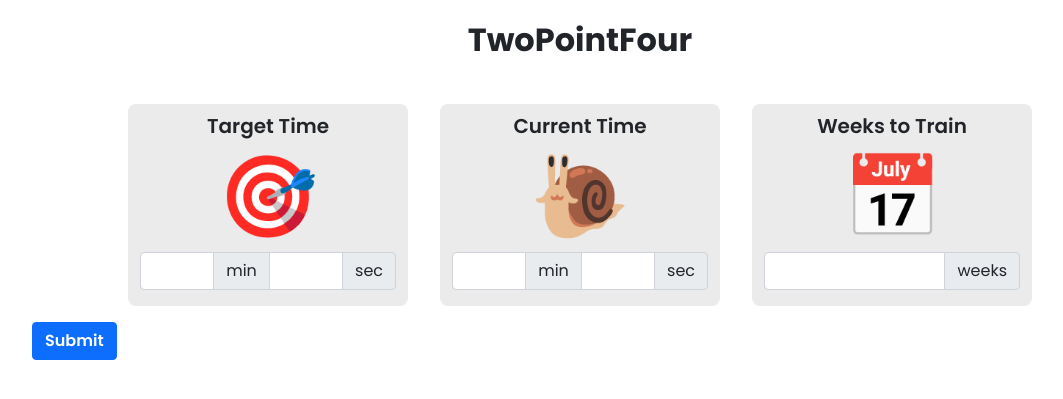
After one commit to TwoPointFour/Run_App, a PHP site: page /suggest.html in a window 1280 px wide. The commit adds this page. Shown: the top 399 px of the page, without its empty margins (60-1123 px from the left). Run offline with PHP 8.4, Linux system fonts and the light colour scheme; some web fonts are replaced.

Commit message:
Merge branch 'master' of https://github.com/TwoPointFour/Run_App into master
Co-authored-by: parth-io <parth-io@users.noreply.github.com>

```diff
--- a/src/master.css
+++ b/src/master.css
@@ -175,3 +175,27 @@ h6,
   font-size: 1rem;
   color: rgb(69, 144, 253);
 }
+
+/* Suggest Page */
+
+.inputContainer {
+  max-width: 70rem;
+}
+
+.inputCard {
+  background-color: #aaaaaa3d;
+  border-radius: 8px;
+  margin: 1rem;
+}
+
+.inputCardTitle {
+  text-align: center;
+  margin-top: 10px;
+  margin-bottom: 10px;
+  font-weight: 600;
+}
+
+.inputCardEmoji {
+  font-size: 5rem;
+  text-align: center;
+}
--- a/src/suggest.js
+++ b/src/suggest.js
@@ -1,64 +1,92 @@
+// import getUser from "./main.js";
+
 const getPace = (time) => {
   return 2400 / time;
-}
+};
 
 const getTargetPace = (targetTime) => getPace(parseInt(targetTime));
 const getCurrentPace = (currentTime) => getPace(parseInt(currentTime));
 
 const deltaDifficultyPerWeek = (info) => {
-    return (((Math.exp(getTargetPace(info.targetTime)) / Math.exp(getCurrentPace(info.currentTime)) * 100) - 100) / parseInt(info.weeks));
-}
+  return ((Math.exp(getTargetPace(info.targetTime)) / Math.exp(getCurrentPace(info.currentTime))) * 100 - 100) / parseInt(info.weeks);
+};
 
 const getTrainingIntervals = (weeklyTargetImprovement, targetPace) => {
-    const targetPaceString = targetPace.toString()
+  const targetPaceString = targetPace.toString();
   if (weeklyTargetImprovement < 106) {
-        return ["10", "300", targetPaceString, '2']
+    return ["10", "300", targetPaceString, "2"];
   }
   if (weeklyTargetImprovement < 109) {
-        return ["8", "400", targetPaceString, '2.33']
+    return ["8", "400", targetPaceString, "2.33"];
   }
   if (weeklyTargetImprovement < 112) {
-        return ["6", "500", targetPaceString, '2.33']
+    return ["6", "500", targetPaceString, "2.33"];
   }
   if (weeklyTargetImprovement < 114) {
-        return ["8", "400", targetPaceString, '2.33']
+    return ["8", "400", targetPaceString, "2.33"];
   }
   if (weeklyTargetImprovement < 120) {
-        return ["8", "400", targetPaceString, '2.33']
+    return ["8", "400", targetPaceString, "2.33"];
   }
   if (weeklyTargetImprovement < 122) {
-        return ["8", "400", targetPaceString, '2.33']
+    return ["8", "400", targetPaceString, "2.33"];
   }
   if (weeklyTargetImprovement < 125) {
-        return ["8", "400", targetPaceString, '2.33']
+    return ["8", "400", targetPaceString, "2.33"];
   }
   if (weeklyTargetImprovement < 129) {
-        return ["8", "400", targetPaceString, '2.33']
+    return ["8", "400", targetPaceString, "2.33"];
+  } else {
+    return ["8", "400", targetPaceString, "2.33"];
   }
-    else {
-        return ["8", "400", targetPaceString, '2.33']
-    }
-}
+};
 
 const info = {
   currentTimeMin: "11",
   currentTimeSec: "30",
   targetTimeMin: "10",
   targetTimeSec: "30",
-    weeks: "5"
-}
+  weeks: "5",
+};
 // getTrainingPlan(info)
 
 // Units are in metres and seconds
-// export default
-function getTrainingPlan(info) {
-    const userInfo = {
-        'currentTime': parseInt(info.currentTimeMin) * 60 + parseInt(info.currentTimeSec),
-        'targetTime': parseInt(info.targetTimeMin) * 60 + parseInt(info.targetTimeSec),
-        weeks: parseInt(info.weeks)
+// function getTrainingPlan(info) {
+//     const userInfo = {
+//         'currentTime': parseInt(info.currentTimeMin) * 60 + parseInt(info.currentTimeSec),
+//         'targetTime': parseInt(info.targetTimeMin) * 60 + parseInt(info.targetTimeSec),
+//         weeks: parseInt(info.weeks)
+//     };
+//     const initialTargetImprovement = 100 + deltaDifficultyPerWeek(userInfo);
+//     return getTrainingIntervals(initialTargetImprovement, getTargetPace(parseInt(userInfo.targetTime)));
+// }
+
+// Later add to utils
+const visible = (elementClass, state) => {
+  state ? document.querySelector(`.${elementClass}`).classList.remove("d-none") : document.querySelector(`.${elementClass}`).classList.add("d-none");
 };
-    const initialTargetImprovement = 100 + deltaDifficultyPerWeek(userInfo);
-    return getTrainingIntervals(initialTargetImprovement, getTargetPace(parseInt(userInfo.targetTime)));
-}
 
-console.log(getTrainingPlan(info))
+const getTrainingPlan = async (e) => {
+  const display = document.querySelector(".inputSubmit");
+  display.innerText = "hhfdg";
+  // create new div to display results
+  visible("#display-suggest", false);
+  //   const user = {};
+  //   for (let i = 0; i < 4; i++) {
+  //     user[form.elements[i].name] = form.elements[i].value;
+  //   }
+  //   console.log(user);
+  //   const display = document.getElementById("display");
+
+  //   console.log("User data processed");
+  //   // display suggested workout, then go to timer
+  //   display.innerText = await getUser(user);
+};
+
+const init = () => {
+  console.log("init done");
+  const submitButton = document.querySelector(".inputSubmit");
+  submitButton.addEventListener("click", getTrainingPlan);
+};
+
+window.onload = init;
--- /dev/null
+++ b/suggest.html
@@ -0,0 +1,64 @@
+<!DOCTYPE html>
+<html lang="en">
+  <head>
+    <meta charset="UTF-8" />
+    <!-- <meta name="viewport" content="width=device-width, initial-scale=1.0" /> -->
+    <meta name="viewport" content="width=device-width, initial-scale=1.0, maximum-scale=1.0, user-scalable=no" />
+    <meta name="theme-color" content="#009578" />
+    <title>TwoPointFour Intervals</title>
+    <link rel="stylesheet" href="css/bootstrap.min.css" />
+    <link rel="stylesheet" href="src/master.css" />
+    <link rel="manifest" href="manifest.json" />
+    <link rel="apple-touch-icon" href="images/twopointfouricon.png" />
+    <link rel="icon" href="images/twopointfouricon.png" />
+    <link rel="serviceWorker" href="sw.js" />
+    <link rel="preconnect" href="https://fonts.gstatic.com" />
+    <link href="https://fonts.googleapis.com/css2?family=Montserrat:ital,wght@0,100;0,200;0,300;0,400;0,500;0,600;0,700;0,800;0,900;1,100;1,200;1,300;1,400;1,500;1,600;1,700;1,800;1,900&family=Noto+Sans:ital,wght@0,400;0,700;1,400;1,700&display=swap" rel="stylesheet" />
+    <script type="module" src="src/suggest.js"></script>
+  </head>
+  <body>
+    <div class="container-fluid Logo">
+      <div class="row justify-content-center">
+        <div class="col-lg-12">
+          <p class="logoname">TwoPointFour</p>
+        </div>
+      </div>
+    </div>
+    <div class="container-fluid inputContainer">
+      <div class="row justify-content-center">
+        <div class="col-3 inputCard">
+          <h5 class="inputCardTitle">Target Time</h5>
+          <h1 class="inputCardEmoji">🎯</h1>
+          <div class="input-group mb-3">
+            <input type="text" class="form-control" placeholder="" aria-label="Target minutes" aria-describedby="basic-addon4" />
+            <span class="input-group-text" id="basic-add-on5">min</span>
+            <input type="text" class="form-control" placeholder="" aria-label="Target seconds" aria-describedby="basic-addon4" />
+            <span class="input-group-text" id="basic-add-on4">sec</span>
+          </div>
+        </div>
+        <div class="col-3 inputCard">
+          <h5 class="inputCardTitle">Current Time</h5>
+          <h1 class="inputCardEmoji">🐌</h1>
+          <div class="input-group mb-3">
+            <input type="text" class="form-control" placeholder="" aria-label="Target minutes" aria-describedby="basic-addon4" />
+            <span class="input-group-text" id="basic-add-on5">min</span>
+            <input type="text" class="form-control" placeholder="" aria-label="Target seconds" aria-describedby="basic-addon4" />
+            <span class="input-group-text" id="basic-add-on4">sec</span>
+          </div>
+        </div>
+        <div class="col-3 inputCard">
+          <h5 class="inputCardTitle">Weeks to Train</h5>
+          <h1 class="inputCardEmoji">📅</h1>
+          <div class="input-group mb-3">
+            <input type="text" class="form-control" placeholder="" aria-label="Target minutes" aria-describedby="basic-addon4" />
+            <span class="input-group-text" id="basic-add-on5">weeks</span>
+          </div>
+        </div>
+      </div>
+      <button class="btn btn-primary inputSubmit" type="submit">Submit</button>
+    </div>
+    <div class="container-fluid d-none" id="display-suggest">
+      <p>hi</p>
+    </div>
+  </body>
+</html>
```
Also changed, not shown: index.html (+8 -0 lines), src/index.js (+0 -23 lines). Lines whose indentation alone changed are shown as unchanged.
